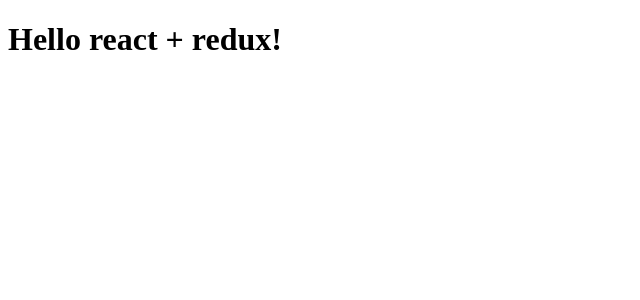
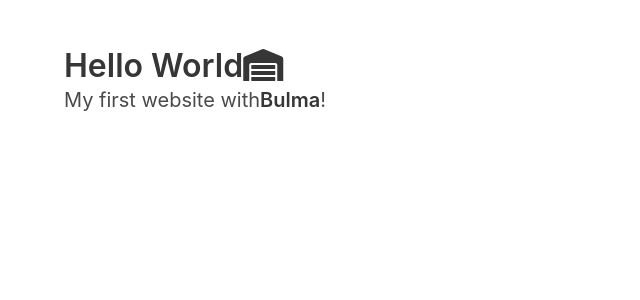
Before and after one commit to vichuge/frontend-track-app, a React (Create React App) app: page / in a window 1280 px wide. Shown: the top 300 px of the page, without its empty margins (0-640 px from the left). Built offline with nearby package versions, Linux system fonts and the light colour scheme.

Commit message:
Add bulma.io as front-end framework

```diff
--- a/public/index.html
+++ b/public/index.html
@@ -2,9 +2,8 @@
 <html lang="en">
   <head>
     <meta charset="utf-8" />
-    <link rel="icon" href="%PUBLIC_URL%/favicon.ico" />
+    <link rel="icon" href="%PUBLIC_URL%/logo.ico" />
     <meta name="viewport" content="width=device-width, initial-scale=1" />
-    <meta name="theme-color" content="#000000" />
     <meta
       name="description"
       content="Web site created using create-react-app"
@@ -23,7 +22,15 @@
       work correctly both with client-side routing and a non-root public URL.
       Learn how to configure a non-root public URL by running `npm run build`.
     -->
-    <title>React Redux App</title>
+    <title>Water track</title>
+    <link
+      rel="stylesheet"
+      href="https://cdn.jsdelivr.net/npm/bulma@0.9.3/css/bulma.min.css"
+    />
+    <link
+      rel="stylesheet"
+      href="https://use.fontawesome.com/releases/v5.0.7/css/all.css"
+    />
   </head>
   <body>
     <noscript>You need to enable JavaScript to run this app.</noscript>
--- a/src/components/App.js
+++ b/src/components/App.js
@@ -1,6 +1,6 @@
 import React from 'react';
 import { Route, Switch } from 'react-router-dom';
-import Home from '../containers/Home';
+import Home from '../pages/Home';
 // import Stats from '../containers/Stats';
 
 const App = () => (
--- a/src/containers/Home.js
+++ /dev/null
@@ -1,7 +0,0 @@
-import React from 'react';
-
-const Home = () => (
-  <h1>Hello react + redux!</h1>
-);
-
-export default Home;
--- /dev/null
+++ b/src/pages/Home.js
@@ -0,0 +1,21 @@
+import React from 'react';
+
+const Home = () => (
+  <section className="section">
+    <div className="container">
+      <h1 className="title">
+        Hello World
+        <i className="fas fa-warehouse" />
+      </h1>
+      <p className="subtitle">
+        My first website with
+        <strong>
+          Bulma
+        </strong>
+        !
+      </p>
+    </div>
+  </section>
+);
+
+export default Home;
```
Also changed, not shown: 1 other file (tests, documents, lock files or other folders).
